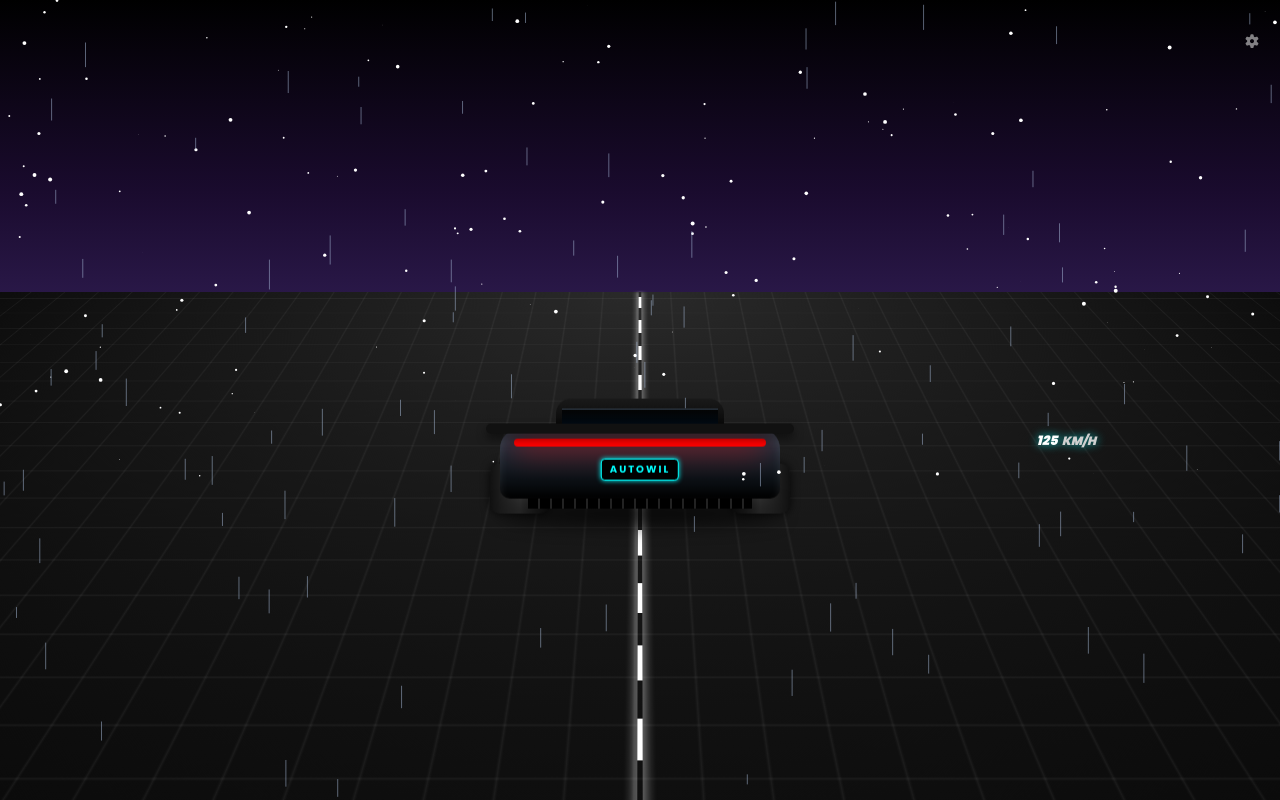
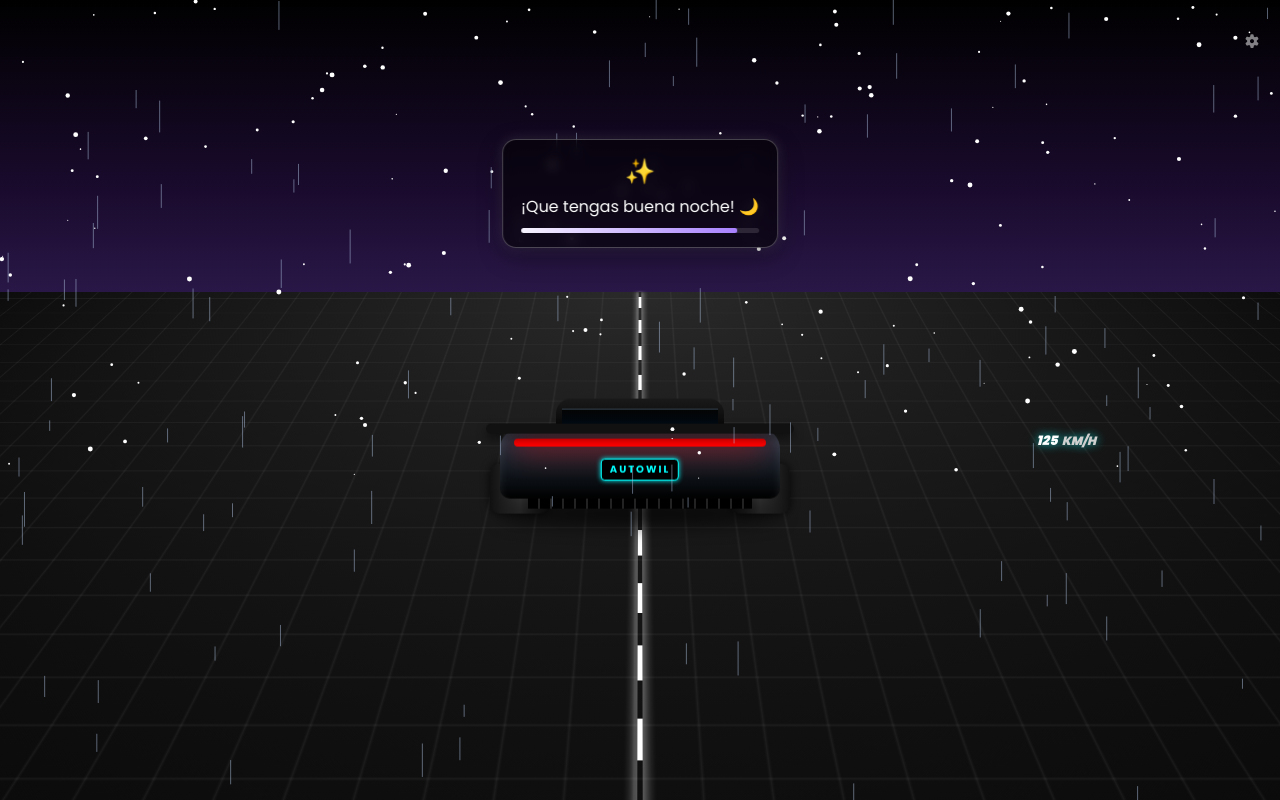
Before and after one commit to wtaype/witime, a website built with Vite: page index.html in a window 1280 px wide. Built offline with nearby package versions, Linux system fonts and the light colour scheme.

Commit message:
Actualizacion Principal v17.10.12

```diff
--- a/smiles/main.js
+++ b/smiles/main.js
@@ -10,6 +10,7 @@
 wiSmart({
   css: [
     'https://fonts.googleapis.com/css2?family=Poppins:wght@400;500;600;700;800;900&display=swap',
+    'https://fonts.googleapis.com/css2?family=Orbitron:wght@400;700;900&display=swap',
     'https://fonts.googleapis.com/css2?family=Rubik:wght@300..900&display=swap',
     'https://cdnjs.cloudflare.com/ajax/libs/font-awesome/7.0.1/css/all.min.css',
   ],
--- a/smiles/main/recursos.js
+++ b/smiles/main/recursos.js
@@ -3,8 +3,8 @@
 // === 🌍 LÓGICA DE TIEMPO ===
 export const getHoraLima = () => {
   const ahora = new Date();
-  const utc = ahora.getTime() + (ahora.getTimezoneOffset() * 60000);
-  const lima = new Date(utc + (3600000 * -5));
+  const utc = ahora.getTime() + ahora.getTimezoneOffset() * 60000;
+  const lima = new Date(utc + 3600000 * -5);
   return lima.getHours();
 };
 
@@ -23,40 +23,55 @@
     this.ctx = this.canvas ? this.canvas.getContext('2d') : null;
     this.active = false;
     this.elements = [];
-    if(this.canvas) this.resize();
+    if (this.canvas) {
+      this.resize();
+      window.addEventListener('resize', () => this.resize());
     }
-
+  }
   resize() {
+    if (!this.canvas) return;
     this.canvas.width = window.innerWidth;
     this.canvas.height = window.innerHeight;
   }
-
-  start() { this.active = true; this.animate(); }
-  stop() { this.active = false; if(this.ctx) this.ctx.clearRect(0,0,this.canvas.width,this.canvas.height); }
+  start() {
+    this.active = true;
+    this.animate();
+  }
+  stop() {
+    this.active = false;
+    if (this.ctx && this.canvas) {
+      this.ctx.clearRect(0, 0, this.canvas.width, this.canvas.height);
+    }
+  }
 }
 
 export class Lluvia extends CanvasEffect {
   init() {
-    this.elements = Array(100).fill().map(() => ({
+    if (!this.canvas) return;
+    this.elements = Array(120)
+      .fill()
+      .map(() => ({
         x: Math.random() * this.canvas.width,
         y: Math.random() * this.canvas.height,
-      l: Math.random() * 20 + 10,
-      v: Math.random() * 10 + 20
+        l: Math.random() * 25 + 10,
+        v: Math.random() * 12 + 18,
       }));
     this.start();
   }
-
   animate() {
-    if(!this.active) return;
-    this.ctx.clearRect(0,0,this.canvas.width,this.canvas.height);
+    if (!this.active || !this.ctx) return;
+    this.ctx.clearRect(0, 0, this.canvas.width, this.canvas.height);
     this.ctx.strokeStyle = 'rgba(174,194,224,0.5)';
     this.ctx.lineWidth = 1;
     this.ctx.beginPath();
-    this.elements.forEach(e => {
+    this.elements.forEach((e) => {
       this.ctx.moveTo(e.x, e.y);
       this.ctx.lineTo(e.x, e.y + e.l);
       e.y += e.v;
-      if(e.y > this.canvas.height) { e.y = -e.l; e.x = Math.random() * this.canvas.width; }
+      if (e.y > this.canvas.height) {
+        e.y = -e.l;
+        e.x = Math.random() * this.canvas.width;
+      }
     });
     this.ctx.stroke();
     requestAnimationFrame(() => this.animate());
@@ -65,21 +80,23 @@
 
 export class Estrellas extends CanvasEffect {
   init() {
-    this.elements = Array(150).fill().map(() => ({
+    if (!this.canvas) return;
+    this.elements = Array(160)
+      .fill()
+      .map(() => ({
         x: Math.random() * this.canvas.width,
         y: Math.random() * (this.canvas.height * 0.6),
-      s: Math.random() * 2
+        s: Math.random() * 2 + 0.5,
       }));
     this.start();
   }
-
   animate() {
-    if(!this.active) return;
-    this.ctx.clearRect(0,0,this.canvas.width,this.canvas.height);
+    if (!this.active || !this.ctx) return;
+    this.ctx.clearRect(0, 0, this.canvas.width, this.canvas.height);
     this.ctx.fillStyle = '#fff';
-    this.elements.forEach(e => {
+    this.elements.forEach((e) => {
       this.ctx.beginPath();
-      this.ctx.arc(e.x, e.y, e.s, 0, Math.PI*2);
+      this.ctx.arc(e.x, e.y, e.s, 0, Math.PI * 2);
       this.ctx.fill();
     });
     requestAnimationFrame(() => this.animate());
@@ -87,39 +104,108 @@
 }
 
 // === 🎮 CONTROLADOR DEL JUEGO ===
+// Tiempos en ms (mantén estos nombres para control rápido)
+const mensajeSaludo = 60000;          // dura 1 min
+const sinMensaje = 500;            // 500 s sin mensajes
+const proximoMensaje = 1000;          // pequeña espera antes del siguiente
+const duracionMensajes = 60000;       // cada mensaje dura 1 min
+const espacioSinMensajes = 500;    // 500 s sin mensajes (usamos igual que sinMensaje)
+const ANIM_DIAMANTE_MS = 3000;        // (reservado, no se usa ahora)
+const MENSAJE_VISIBLE_MS = duracionMensajes;
+
 export class Juego {
   constructor() {
     this.lluvia = new Lluvia('lluvia-canvas');
     this.estrellas = new Estrellas('estrellas-canvas');
     this.audio = document.getElementById('motor-audio');
+    this.mensajes = [
+      '¡Feliz Año Nuevo! Dios te bendiga y te guíe. 🎉🙏',
+      'Dios va contigo, ánimo y fe. ✨',
+      'Él renueva tus fuerzas cada día. 🕊️',
+      'Confía, Dios tiene el control. 🙏',
+      'La paz de Dios te acompaña siempre. ❤️',
+      '2026 será un año de bendición. 🏆',
+    ];
+    this.indiceMensaje = 0;
     this.init();
   }
 
   init() {
+    // Ajusta el periodo según la hora real
     this.setPeriodo(getPeriodoDia());
     this.setupEvents();
     this.startAudio();
-
-    // Loop de velocidad simulada
+    this.iniciarSecuenciaMensajes();
     setInterval(() => {
-      const base = parseInt($('.vel-num').text());
+      const base = parseInt($('.vel-num').text(), 10);
       const variacion = Math.floor(Math.random() * 3) - 1;
       $('.vel-num').text(base + variacion);
     }, 500);
   }
 
-  startAudio() {
-    if(this.audio) {
-        this.audio.volume = 0.4;
-        const playPromise = this.audio.play();
-        if (playPromise !== undefined) {
-            playPromise.catch(() => {
-                $(document).one('click', () => this.audio.play());
+  // --- SECUENCIA DE MENSAJES ---
+  iniciarSecuenciaMensajes() {
+    this.mostrarSaludo();
+  }
+
+  getSaludoPorPeriodo() {
+    const p = getPeriodoDia(); // siempre según la hora actual
+    if (p === 'noche') return '¡Que tengas buena noche! 🌙';
+    if (p === 'amanecer') return '¡Buen amanecer! 🌄';
+    if (p === 'atardecer') return '¡Que tengas una excelente tarde! 🌆';
+    return '¡Que tengas un excelente día! ☀️';
+  }
+
+  mostrarSaludo() {
+    const saludo = this.getSaludoPorPeriodo();
+    this.mostrarOverlay(saludo, mensajeSaludo, () => {
+      this.ocultarMensaje();
+      // silencio antes del siguiente mensaje del array
+      setTimeout(() => this.mostrarMensajeArray(), sinMensaje + proximoMensaje);
     });
   }
+
+  mostrarMensajeArray() {
+    const msg = this.mensajes[this.indiceMensaje];
+    this.indiceMensaje = (this.indiceMensaje + 1) % this.mensajes.length;
+    this.mostrarOverlay(msg, MENSAJE_VISIBLE_MS, () => {
+      this.ocultarMensaje();
+      // silencio antes de volver al saludo
+      setTimeout(() => this.mostrarSaludo(), espacioSinMensajes + proximoMensaje);
+    });
+  }
+
+  mostrarOverlay(texto, duracion, onFinish) {
+    const overlay = $('#mensaje-overlay');
+    const textoEl = $('#texto-bonito');
+    const progreso = $('.barra-progreso');
+
+    textoEl.text(texto);
+    overlay.removeClass('oculto');
+
+    // barra animada
+    progreso.css('animation', 'none');
+    void progreso[0].offsetWidth;
+    progreso.css('animation', `progreso-mensaje ${duracion}ms linear forwards`);
+
+    // al terminar, callback
+    setTimeout(() => onFinish && onFinish(), duracion);
+  }
+
+  ocultarMensaje() {
+    $('#mensaje-overlay').addClass('oculto');
+  }
+
+  // --- AUDIO ---
+  startAudio() {
+    if (this.audio) {
+      this.audio.volume = 0.4;
+      const p = this.audio.play();
+      if (p !== undefined) p.catch(() => {});
     }
   }
 
+  // --- UI & CONTROLES ---
   setupEvents() {
     $('.btn-gear').on('click', () => $('.panel-control').toggleClass('activo'));
 
@@ -130,14 +216,13 @@
 
     $('.slider-vel').on('input', (e) => {
       const val = $(e.target).val();
-      const speeds = ['2s', '1s', '0.4s']; // Lento, Medio, Rápido
+      const speeds = ['2s', '1s', '0.4s'];
       const kmh = [60, 120, 240];
 
-      $('.grid-suelo, .lineas-carril').css('animation-duration', speeds[val-1]);
-      $('.vel-num').text(kmh[val-1]);
+      $('.grid-suelo, .lineas-carril').css('animation-duration', speeds[val - 1]);
+      $('.vel-num').text(kmh[val - 1]);
 
-      // Efecto visual de velocidad en el coche
-      if(val == 3) {
+      if (val == 3) {
         $('.hero-car').css('filter', 'drop-shadow(0 0 10px #0ff)');
         $('.fuego').css('animation-duration', '0.5s');
       } else {
@@ -147,21 +232,21 @@
     });
   }
 
+  // --- PERÍODO / AMBIENTE ---
   setPeriodo(p) {
     $('.autowil-game').attr('data-periodo', p);
 
-    // Reset efectos
     this.lluvia.stop();
     this.estrellas.stop();
 
-    if(p === 'noche') {
+    if (p === 'noche') {
       this.lluvia.init();
       this.estrellas.init();
       $('.luces-freno').css('box-shadow', '0 0 30px #ff0000');
     } else if (p === 'atardecer') {
       this.estrellas.init();
+      $('.luces-freno').css('box-shadow', '0 0 18px #ff4d4d');
     } else {
-      // Dia
       $('.luces-freno').css('box-shadow', 'none');
     }
   }
--- a/smiles/main/tiempos.css
+++ b/smiles/main/tiempos.css
@@ -55,7 +55,7 @@
   bottom: 0;
   width: 100%;
   height: 30%;
-  background: url('https://raw.githubusercontent.com/geluksee/nice/main/city-silhouette.png'); /* O un gradiente de montañas */
+  background: url('https://raw.githubusercontent.com/geluksee/nice/main/city-silhouette.png');
   background-size: cover;
   background-position: center bottom;
   opacity: 0.6;
@@ -69,18 +69,17 @@
   width: 100%;
   height: 70%;
   transform-style: preserve-3d;
-  transform: rotateX(60deg); /* Inclina el suelo */
+  transform: rotateX(60deg);
   perspective-origin: 50% 0%;
   z-index: 2;
 }
 
 .pista {
   position: absolute;
-  top: -50%; /* Extender hacia el horizonte */
+  top: -50%;
   left: -50%;
   width: 200%;
   height: 200%;
-  background: #1a1a1a;
   background: radial-gradient(circle at 50% 0%, #2a2a2a 0%, #000000 80%);
 }
 
@@ -105,7 +104,7 @@
   background: repeating-linear-gradient(to bottom, #fff 0, #fff 40px, transparent 40px, transparent 80px);
   box-shadow: 0 0 10px #fff;
   transform: translateX(-50%);
-  animation: mover-pista 0.5s linear infinite; /* Más rápido que el grid */
+  animation: mover-pista 0.5s linear infinite;
 }
 
 @keyframes mover-pista {
@@ -165,7 +164,7 @@
   bottom: 0;
   width: 100%;
   height: 70px;
-  background: linear-gradient(180deg, #2c3e50 0%, #000000 100%); /* Color base oscuro */
+  background: linear-gradient(180deg, #2c3e50 0%, #000000 100%);
   border-radius: 20px 20px 10px 10px;
   box-shadow: inset 0 5px 10px rgba(255,255,255,0.1);
   z-index: 5;
@@ -307,7 +306,7 @@
   top: 10vh;
   display: flex;
   justify-content: space-around;
-  gap: .5vh;
+  gap: 0.5vh;
   font-size: 48px;
   font-weight: 900;
   font-style: italic;
@@ -377,8 +376,118 @@
 }
 .periodo-selector button:hover { background: rgba(0, 255, 255, 0.2); border-color: #0ff; }
 
+/* === ♦️ DIAMANTE (reservado) === */
+.diamante {
+  position: absolute;
+  bottom: 45%;
+  left: 50%;
+  transform: translateX(-50%) scale(0.1);
+  z-index: 15;
+  opacity: 0;
+  transition: opacity 0.5s;
+}
+.diamante-shape {
+  font-size: 100px;
+  text-shadow: 0 0 15px #fff, 0 0 30px #0ff;
+  animation: flotar-diamante 3s ease-in-out infinite;
+}
+@keyframes flotar-diamante {
+  0%, 100% { transform: translateY(0); }
+  50% { transform: translateY(-15px); }
+}
+.diamante.animacion-acercarse {
+  animation: acercar-diamante 3s linear forwards;
+}
+@keyframes acercar-diamante {
+  0% { bottom: 45%; transform: translateX(-50%) scale(0.1); opacity: 1; }
+  100% { bottom: 10%; transform: translateX(-50%) scale(1.5); opacity: 0; }
+}
+
+/* === OVERLAY DE MENSAJE SOBRE EL AUTO === */
+.mensaje-overlay {
+  position: absolute;
+  left: 50%;
+  bottom: 69%;
+  transform: translate(-50%, 0);
+  display: flex;
+  justify-content: center;
+  align-items: center;
+  z-index: 1000;
+  pointer-events: none;
+  opacity: 1;
+  transition: opacity 0.5s ease;
+}
+
+.oculto {
+  opacity: 0;
+  pointer-events: none;
+}
+
+.mensaje-card {
+  background: rgba(0, 0, 0, 0.55);
+  color: #fff;
+  padding: 14px 18px;
+  border-radius: 14px;
+  text-align: center;
+  max-width: 90vw;
+  min-width: 260px;
+  border: 1px solid rgba(255, 255, 255, 0.25);
+  box-shadow: 0 8px 24px rgba(0,0,0,0.35), 0 0 14px rgba(255,255,255,0.12);
+  backdrop-filter: blur(6px);
+  transform: translateY(0);
+  opacity: 1;
+  animation: aparecer-mensaje 0.35s ease-out forwards;
+}
+
+@keyframes aparecer-mensaje {
+  from { transform: translateY(8px); opacity: 0; }
+  to { transform: translateY(0); opacity: 1; }
+}
+
+.icono-mensaje {
+  font-size: 24px;
+  display: block;
+  margin-bottom: 6px;
+  animation: latido-icono 2s infinite;
+}
+@keyframes latido-icono {
+  0%, 100% { transform: scale(1); }
+  50% { transform: scale(1.08); }
+}
+
+#texto-bonito {
+  font-size: 16px;
+  line-height: 1.45;
+  margin-bottom: 10px;
+  color: #fff;
+  text-shadow: 0 1px 6px rgba(0,0,0,0.4);
+}
+
+.barra-tiempo {
+  width: 100%;
+  height: 5px;
+  background: rgba(255,255,255,0.12);
+  border-radius: 3px;
+  overflow: hidden;
+}
+
+.barra-progreso {
+  width: 100%;
+  height: 100%;
+  background: linear-gradient(90deg, #fff, #a881ff);
+  border-radius: 3px;
+  transform: translateX(0);
+}
+
+@keyframes progreso-mensaje {
+  from { transform: translateX(0%); }
+  to   { transform: translateX(-100%); }
+}
+
 /* === RESPONSIVE === */
 @media (max-width: 400px) {
   .hero-car { width: 220px; height: 110px; }
   .velocimetro { font-size: 36px; }
+  #texto-bonito { font-size: 15px; }
+  .mensaje-card { padding: 12px 14px; }
 }
--- a/smiles/main/tiempos.js
+++ b/smiles/main/tiempos.js
@@ -2,7 +2,7 @@
 
 export const autoTiempo = () => {
     return `
-    <div class="autowil-game">
+    <div class="autowil-game" data-periodo="atardecer">
       <!-- 🌌 Capa de Efectos -->
       <canvas id="estrellas-canvas"></canvas>
       <canvas id="lluvia-canvas"></canvas>
@@ -11,13 +11,11 @@
       <div class="mundo">
         <div class="cielo">
             <div class="sol-luna"></div>
-            <div class="montanas-fondo"></div> <!-- Nuevo: Silueta montañas -->
+            <div class="montanas-fondo"></div>
         </div>
 
         <!-- 🛣️ Carretera y Paisaje -->
         <div class="pista-contenedor">
-
-            <!-- 🌲 NUEVO: Bosques Laterales (USA Style) -->
             <div class="bosque bosque-izq"></div>
             <div class="bosque bosque-der"></div>
 
@@ -26,6 +24,11 @@
                 <div class="borde-pista b-izq"></div>
                 <div class="lineas-carril"></div>
                 <div class="borde-pista b-der"></div>
+
+                <!-- Diamante con mensaje -->
+                <div id="diamante-item" class="diamante oculto">
+                    <div class="diamante-shape">💎</div>
+                </div>
             </div>
         </div>
 
@@ -62,6 +65,17 @@
         <div class="marcha">W5</div>
       </div>
 
+      <!-- ✨ Mensaje Bonito -->
+      <div id="mensaje-overlay" class="mensaje-overlay oculto">
+        <div class="mensaje-card">
+          <span class="icono-mensaje">✨</span>
+          <p id="texto-bonito">Aquí va el mensaje positivo...</p>
+          <div class="barra-tiempo">
+            <div class="barra-progreso"></div>
+          </div>
+        </div>
+      </div>
+
       <!-- ⚙️ Controles -->
       <div class="btn-gear"><i class="fa-solid fa-gear"></i></div>
 
```
Also changed, not shown: smiles/wii.js (+4 -4 lines). Lines whose indentation alone changed are shown as unchanged.
